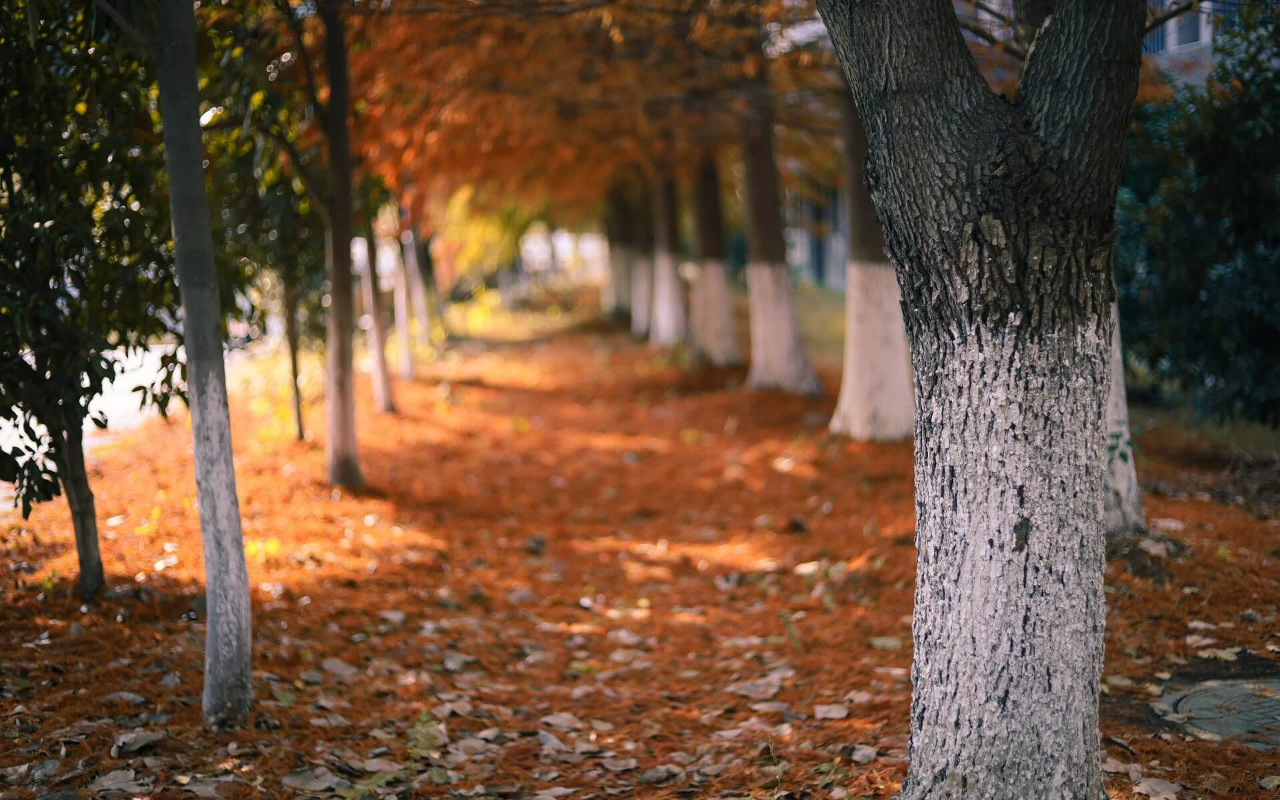
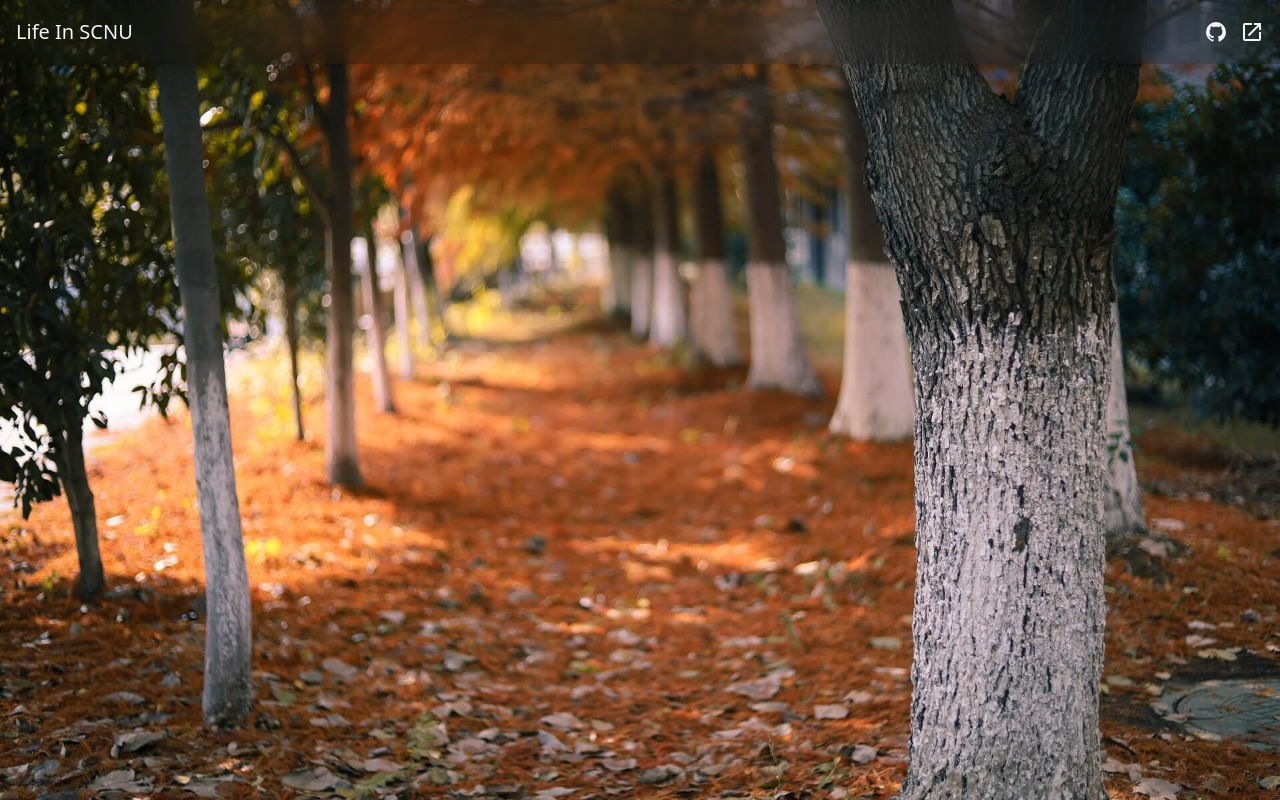
Before and after one commit to scnu-lib/scnu-life, a Next.js app: page / in a window 1280 px wide. Built offline with nearby package versions, Linux system fonts and the light colour scheme.

Commit message:
feat: add header bar

```diff
--- a/pages/index.tsx
+++ b/pages/index.tsx
@@ -45,6 +45,29 @@
       </Head>
 
       <Image alt="background" src={getBgImg(imageNumber)} layout="fill" objectFit="cover" />
+
+      <header className="h-14 lg:h-16 w-screen fixed top-0 bg-[#00000033] border-[#00000033] shadow-lg backdrop-blur-xl">
+        <div className="h-14 lg:h-16 flex justify-between items-center px-4 py-1 text-gray-100 ">
+          <div className="font-sans text-xl">Life In SCNU</div>
+          <div className="flex gap-3 text-2xl">
+            <a href="https://github.com/scnu-lib/scnu-life" target="_blank" rel="noreferrer">
+              <svg xmlns="http://www.w3.org/2000/svg" aria-hidden="true" role="img" width="1em" height="1em" preserveAspectRatio="xMidYMid meet" viewBox="0 0 24 24">
+                <path
+                  fill="currentColor"
+                  d="M12 2A10 10 0 0 0 2 12c0 4.42 2.87 8.17 6.84 9.5c.5.08.66-.23.66-.5v-1.69c-2.77.6-3.36-1.34-3.36-1.34c-.46-1.16-1.11-1.47-1.11-1.47c-.91-.62.07-.6.07-.6c1 .07 1.53 1.03 1.53 1.03c.87 1.52 2.34 1.07 2.91.83c.09-.65.35-1.09.63-1.34c-2.22-.25-4.55-1.11-4.55-4.92c0-1.11.38-2 1.03-2.71c-.1-.25-.45-1.29.1-2.64c0 0 .84-.27 2.75 1.02c.79-.22 1.65-.33 2.5-.33c.85 0 1.71.11 2.5.33c1.91-1.29 2.75-1.02 2.75-1.02c.55 1.35.2 2.39.1 2.64c.65.71 1.03 1.6 1.03 2.71c0 3.82-2.34 4.66-4.57 4.91c.36.31.69.92.69 1.85V21c0 .27.16.59.67.5C19.14 20.16 22 16.42 22 12A10 10 0 0 0 12 2Z"
+                />
+              </svg>
+            </a>
+            <button onClick={() => {
+              navigator.clipboard.writeText(window.location.href)
+            }}>
+              <svg xmlns="http://www.w3.org/2000/svg" aria-hidden="true" role="img" width="1em" height="1em" preserveAspectRatio="xMidYMid meet" viewBox="0 0 24 24">
+                <path fill="currentColor" d="M14 3v2h3.59l-9.83 9.83l1.41 1.41L19 6.41V10h2V3m-2 16H5V5h7V3H5a2 2 0 0 0-2 2v14a2 2 0 0 0 2 2h14a2 2 0 0 0 2-2v-7h-2v7Z" />
+              </svg>
+            </button>
+          </div>
+        </div>
+      </header>
     </div>
   )
 }
```
